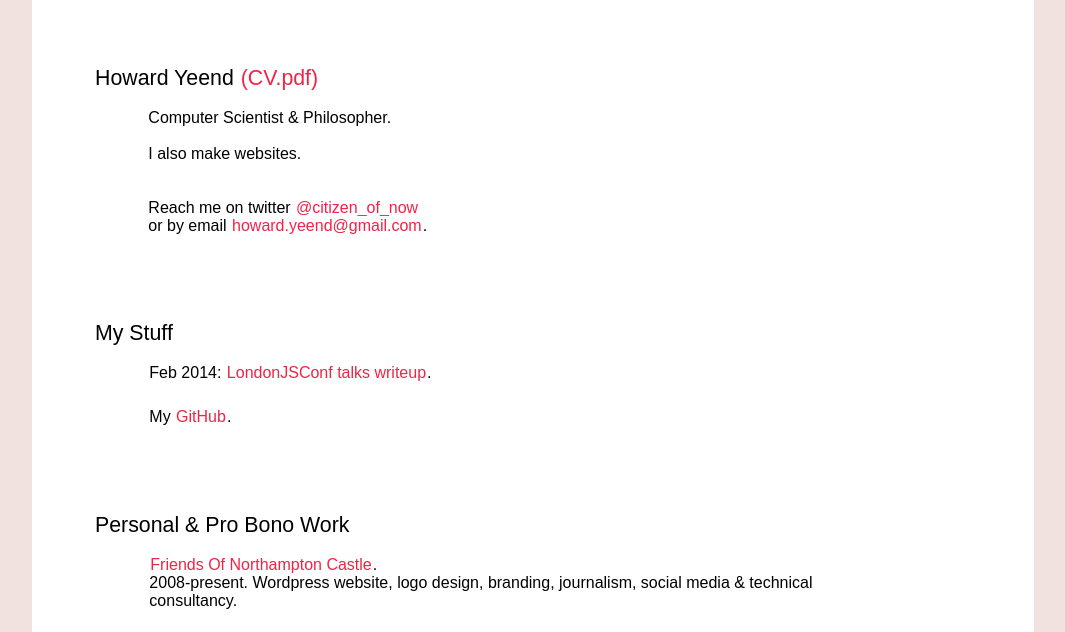
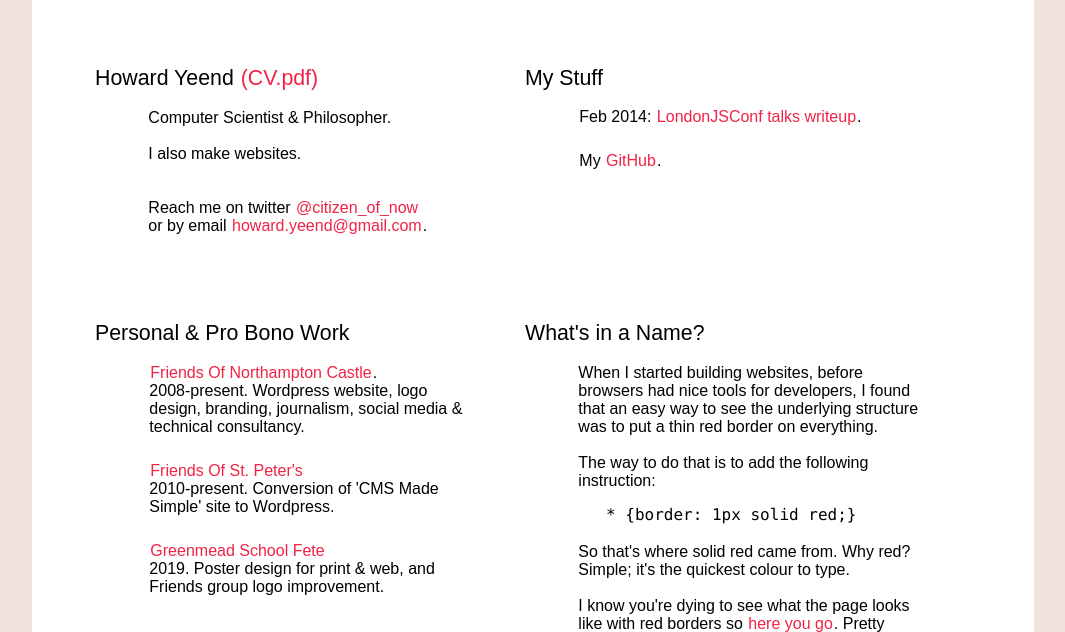
Before and after one commit to user24/solidred, a plain HTML site: page index.html in a window 1280 px wide. Shown: the part 149-781 px from the top of the page, without its empty margins (107-1172 px from the left). Drawn offline with Linux system fonts and the light colour scheme.

Commit message:
fix stylesheet, remove ref to addToHomescreen widget

```diff
--- a/panache.css
+++ b/panache.css
@@ -52,7 +52,7 @@ CODE {
   padding: 10pt 0 0 20pt;
 }
 
-# on larger screens, have some sections float left
+/* on larger screens, have some sections float left */
 @media (min-width: 940px) {
   BODY > DIV:first-child > DIV {
     width: 45%;
@@ -76,7 +76,7 @@ CODE {
   }
 }
 
-# on smaller screens, have less padding
+/* on smaller screens, have less padding */
 @media (max-width: 560px) {
   BODY > DIV:first-child {
       max-width: 870px;
```
Also changed, not shown: arbitrage/ebay.html (+0 -5 lines).
